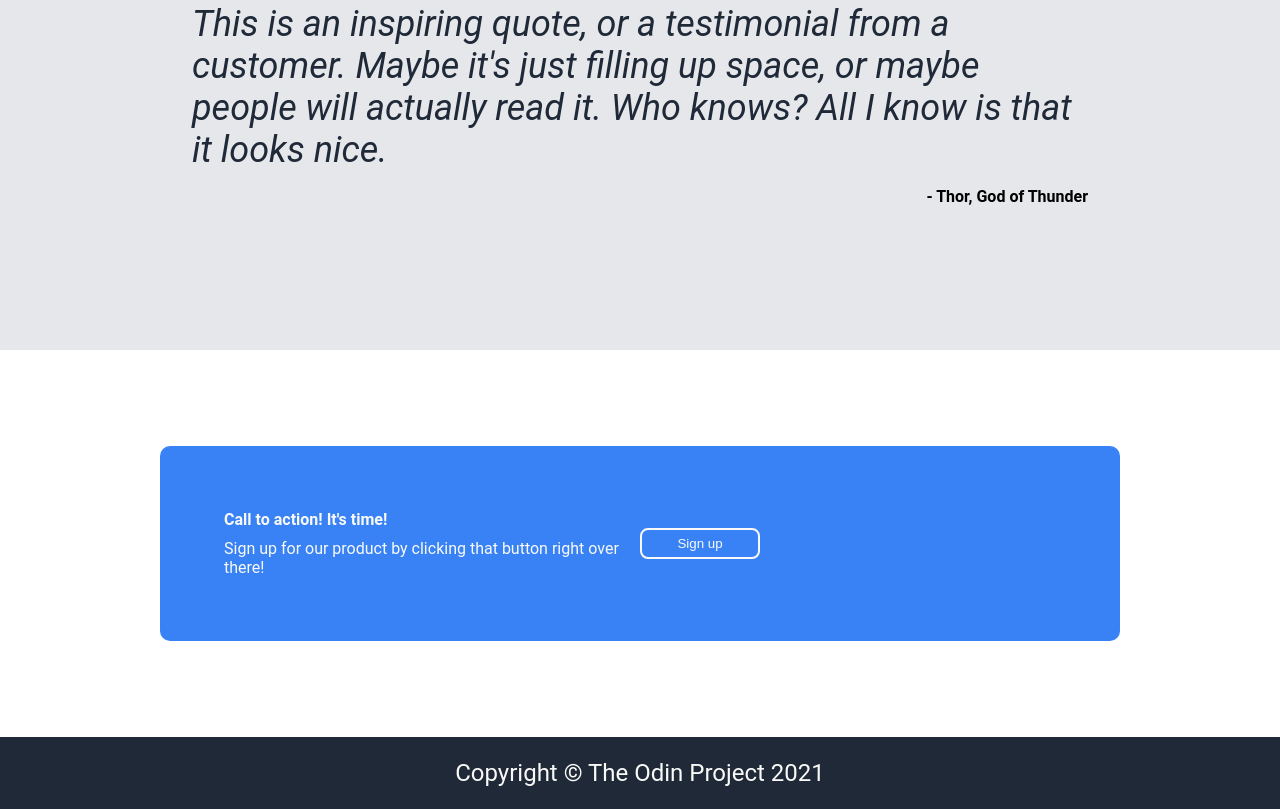
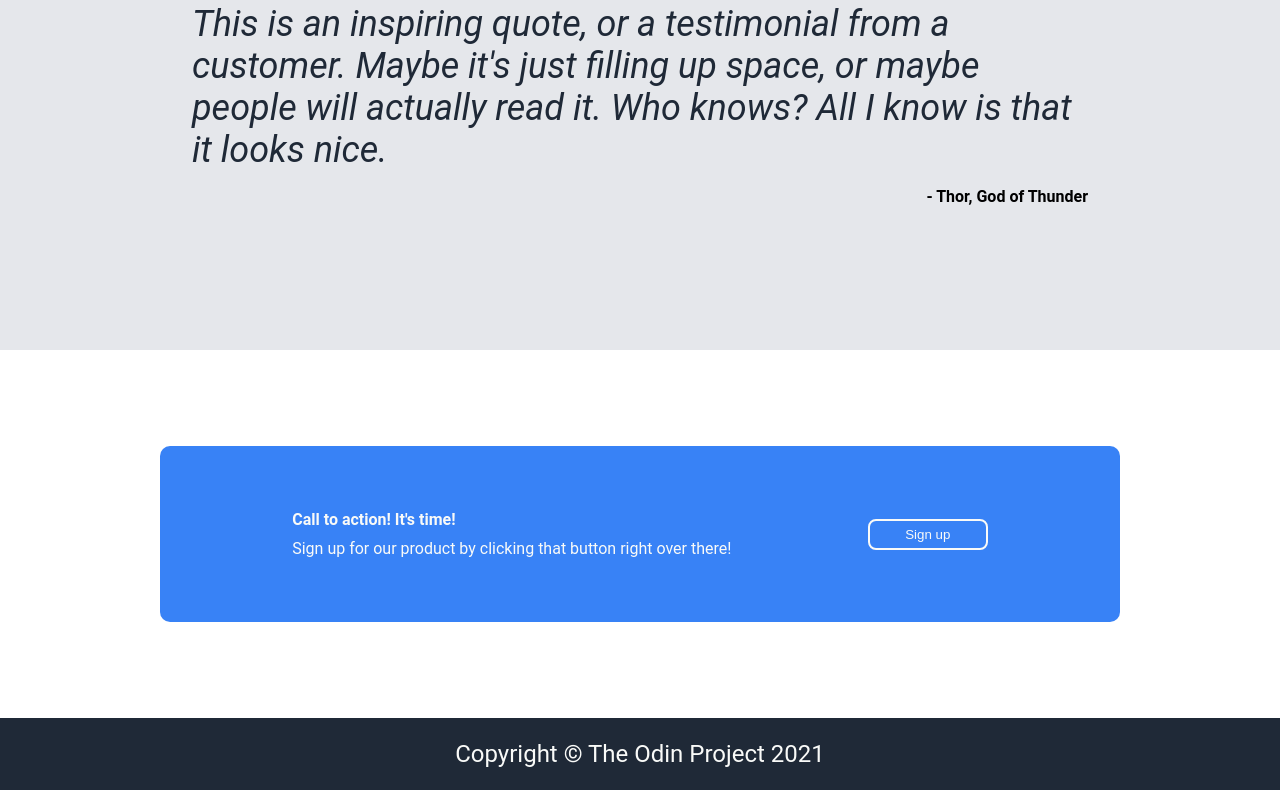
Before and after one commit to niandra-l/landing-page, a plain HTML site: page index.html in a window 1280 px wide. Shown: the part 1052-1861 px from the top of the page. Drawn offline with Linux system fonts and the light colour scheme.

Commit message:
Fix sign-up container

```diff
--- a/index.html
+++ b/index.html
@@ -70,7 +70,7 @@
                     Sign up for our product by clicking that button right over there!
                   </div>
               </div>
-              <div class="right"><button>Sign up</button></div>
+              <button>Sign up</button>
           </div>
         </div>
     <div class="footer">Copyright &copy; The Odin Project 2021</div>
--- a/style.css
+++ b/style.css
@@ -153,8 +153,7 @@ button {
 .container {
     display:flex;
     align-items:center;
-    justify-content:center;
-    justify-content: space-between;
+    justify-content:space-around;
     width:100%;
     background-color: #3882F6;
     border-radius:10px;
```
